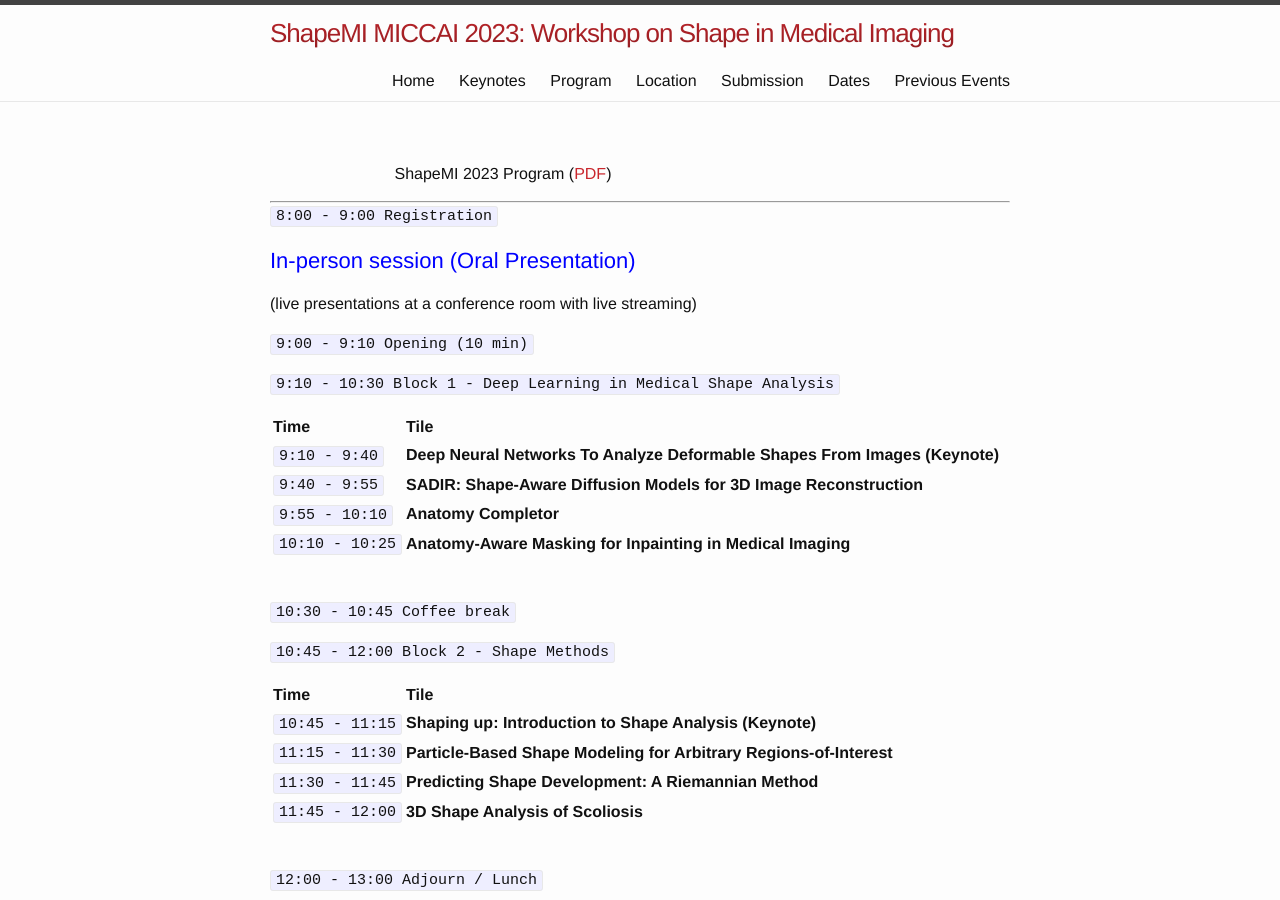
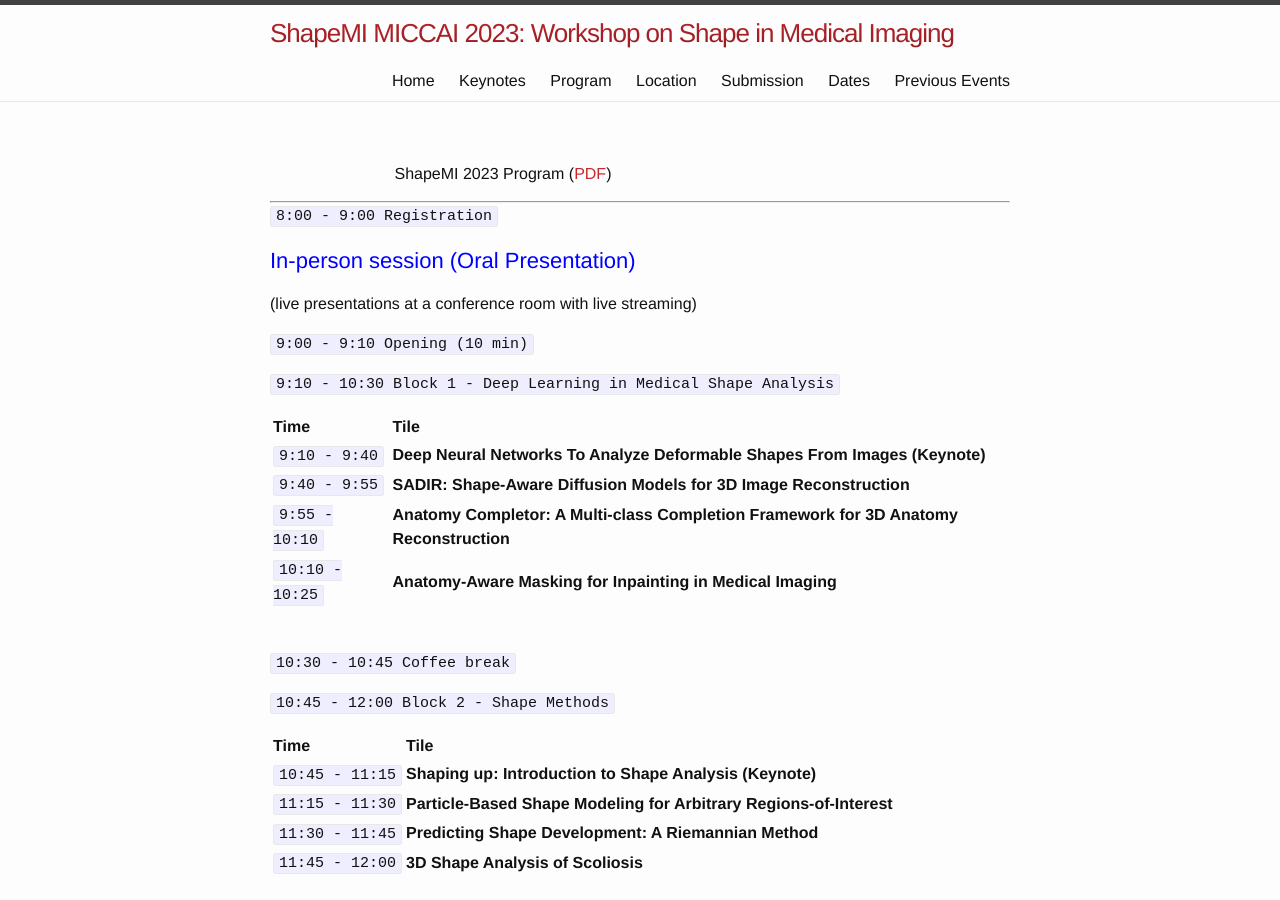
Before and after one commit to shapemi/shapemi.github.io, a Jekyll site: the page built from program/index.md, in a window 1280 px wide and 900 px high. Built offline with Jekyll 4.4.1, drawn with Linux system fonts in a browser that asks for light colours; our own code applies the rules of GitHub Pages for plain Markdown files.

Commit message:
Update index.md

````diff
--- a/program/index.md
+++ b/program/index.md
@@ -16,7 +16,7 @@
 |:--------------|:-----------------------------------|
 | ```9:10  - 9:40```  | **Deep Neural Networks To Analyze Deformable Shapes From Images (Keynote)**             |
 | ```9:40  - 9:55```  | **SADIR: Shape-Aware Diffusion Models for 3D Image Reconstruction**                     |
-| ```9:55  - 10:10``` | **Anatomy Completor** |
+| ```9:55  - 10:10``` | **Anatomy Completor: A Multi-class Completion Framework for 3D Anatomy Reconstruction** &nbsp;&nbsp;&nbsp;&nbsp;&nbsp;&nbsp; |
 | ```10:10 - 10:25``` | **Anatomy-Aware Masking for Inpainting in Medical Imaging**                             |
 
 <br>
````
